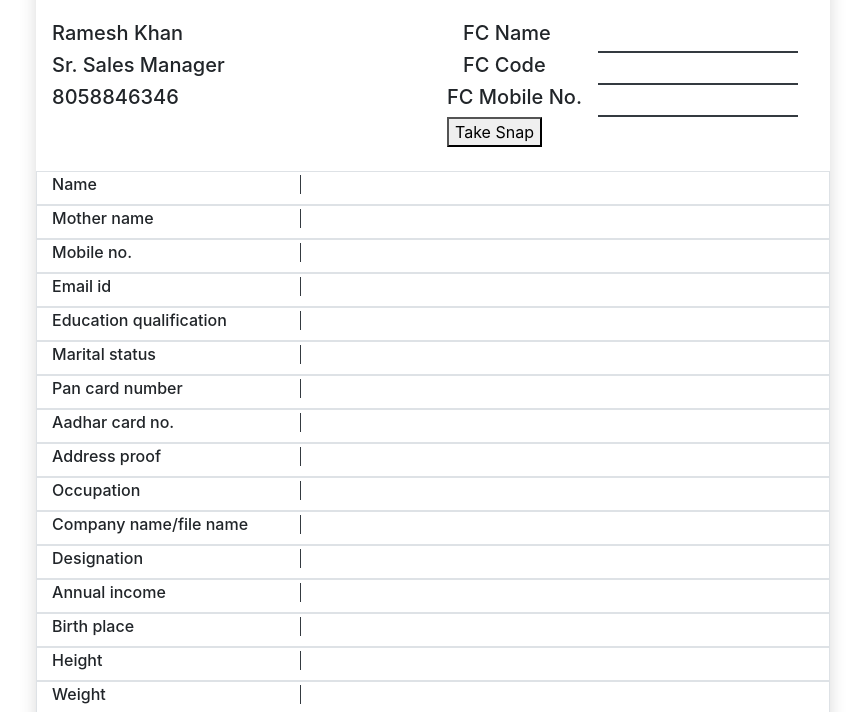
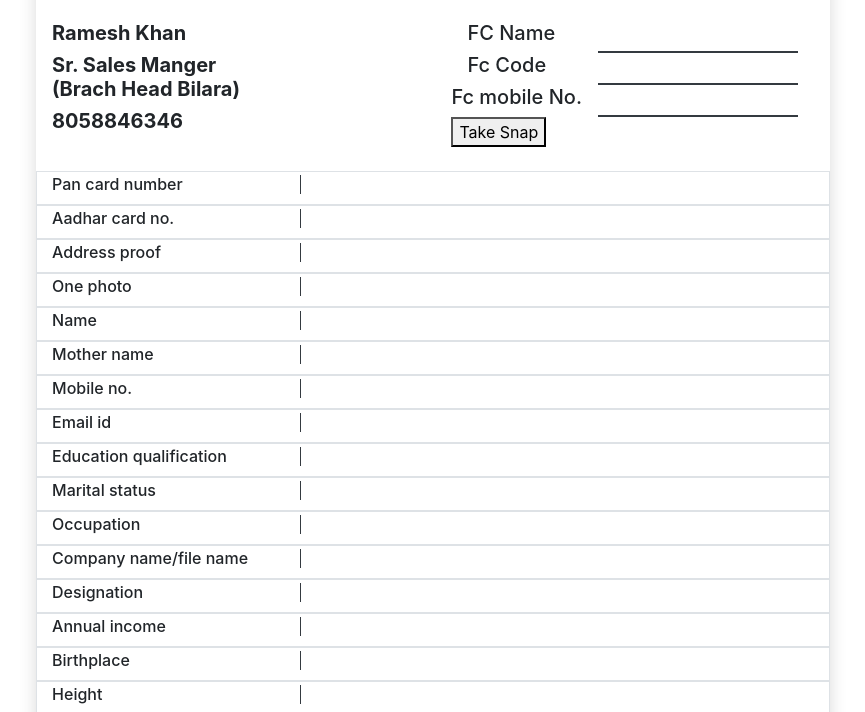
Before and after one commit to itsKayumkhan/hdfcForm, a plain HTML site: page index.html in a window 1280 px wide. Shown: the part 65-777 px from the top of the page, without its empty margins (207-1072 px from the left). Drawn offline with nearby package versions, Linux system fonts and the light colour scheme.

Commit message:
Update index.html

```diff
--- a/index.html
+++ b/index.html
@@ -4,10 +4,9 @@
 <head>
     <meta charset="UTF-8">
     <meta name="viewport" content="width=device-width, initial-scale=1.0">
-    <title>HDFC Form</title>
+    <title>HDFC form</title>
     <link rel="stylesheet" href="https://stackpath.bootstrapcdn.com/bootstrap/4.5.2/css/bootstrap.min.css">
 </head>
-
 <style>
     .same {
         font-size: 20px !important;
@@ -28,6 +27,7 @@
         width: 200px;
     }
 
+    /* Add a class for hiding the form after taking a snapshot */
     .hidden {
         display: none;
     }
@@ -39,22 +39,25 @@
             <div class="title my-4 h2 text-center">HDFC LIFE</div>
             <div class="user d-flex justify-content-between my-4 w-100 px-3">
                 <div class="name">
-                    <h5 class="same">Ramesh Khan</h5>
-                    <h5 class="same">Sr. Sales Manager</h5>
-                    <h5 class="same">8058846346</h5>
+                    <h5 class="same font-weight-bolder">Ramesh Khan</h5>
+                    <h5 class="same font-weight-bolder">Sr. Sales Manger<br/> (Brach Head Bilara)</h5>
+                    <h5 class="same font-weight-bolder">8058846346</h5>
                 </div>
                 <div class="fc">
                     <div class="d-flex justify-content-between">
                         <h5 class="same mb-0 px-3">FC Name</h5>
-                        <input type="text" class="border-dark border-left-0 border-top-0 border-right-0 p-0 mx-3" id="fcName">
+                        <input type="text" class="border-dark border-left-0 border-top-0 border-right-0 p-0 mx-3"
+                            id="fcName">
                     </div>
                     <div class="d-flex justify-content-between">
-                        <h5 class="same mb-0 px-3">FC Code</h5>
-                        <input type="text" class="border-dark border-left-0 border-top-0 border-right-0 p-0 mx-3" id="fcCode">
+                        <h5 class="same mb-0 px-3">Fc Code</h5>
+                        <input type="text" class="border-dark border-left-0 border-top-0 border-right-0 p-0 mx-3"
+                            id="fcCode">
                     </div>
                     <div class="d-flex justify-content-between">
-                        <h5 class="same mb-0">FC Mobile No.</h5>
-                        <input type="text" class="border-dark border-left-0 border-top-0 border-right-0 p-0 mx-3" id="fcMobile">
+                        <h5 class="same mb-0 ">Fc mobile No.</h5>
+                        <input type="text" class="border-dark border-left-0 border-top-0 border-right-0 p-0 mx-3"
+                            id="fcMobile">
                     </div>
                     <div>
                         <button onclick="takeSnap()">Take Snap</button>
@@ -63,39 +66,37 @@
             </div>
 
             <div class="data w-100 d-flex flex-column">
-                <!-- Dynamic Fields -->
+                <!-- Your data rows -->
             </div>
         </div>
     </section>
-
     <script src="https://cdnjs.cloudflare.com/ajax/libs/html2canvas/1.3.2/html2canvas.min.js"></script>
     <script>
-      const data = [
+    const data = [
+    "Pan card number",
+    "Aadhar card no.",
+    "Address proof",
+    "One photo",
     "Name",
     "Mother name",
     "Mobile no.",
     "Email id",
     "Education qualification",
     "Marital status",
-    "Pan card number",
-    "Aadhar card no.",
-    "Address proof",
     "Occupation",
     "Company name/file name",
     "Designation",
     "Annual income",
-    "Birth place",
+    "Birthplace",
     "Height",
     "Weight",
     "Covid certified",
     "Nominee name",
     "Nominee relation",
     "Nominee date of birth",
-    "You can add more than one",
-    "Existing insurance details",
-
+    "You can add more than one nominee",
+    "Existing insurance details"
 ];
-
         const dataPlace = document.querySelector(".data");
 
         data.forEach((dataItem) => {
@@ -104,7 +105,7 @@
 
             row.innerHTML = `
                 <h5 class="col-4 border-dark border-right size">${dataItem}</h5>
-                <input type="text" class="col-8 border-0">`;
+                <input class="col-8 border-0">`;
 
             dataPlace.appendChild(row);
         });
@@ -128,15 +129,18 @@
             getData();
             const formContainer = document.querySelector(".main");
             html2canvas(formContainer).then(canvas => {
+
                 formContainer.classList.add("hidden");
                 const dataURL = canvas.toDataURL();
                 const downloadLink = document.createElement("a");
                 downloadLink.href = dataURL;
                 downloadLink.download = "snapshot.png";
+                document.body.appendChild(canvas);
                 document.body.appendChild(downloadLink);
                 downloadLink.click();
             });
         }
+
     </script>
 </body>
 
```
